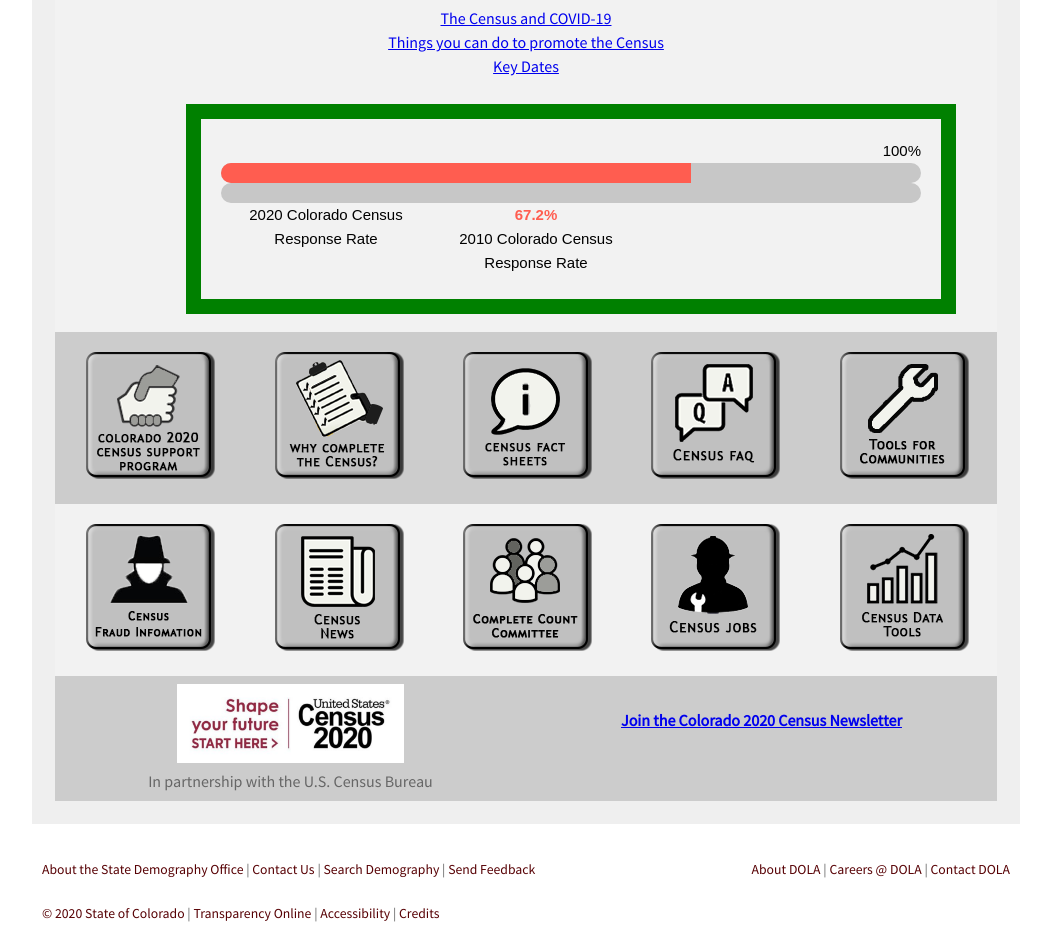
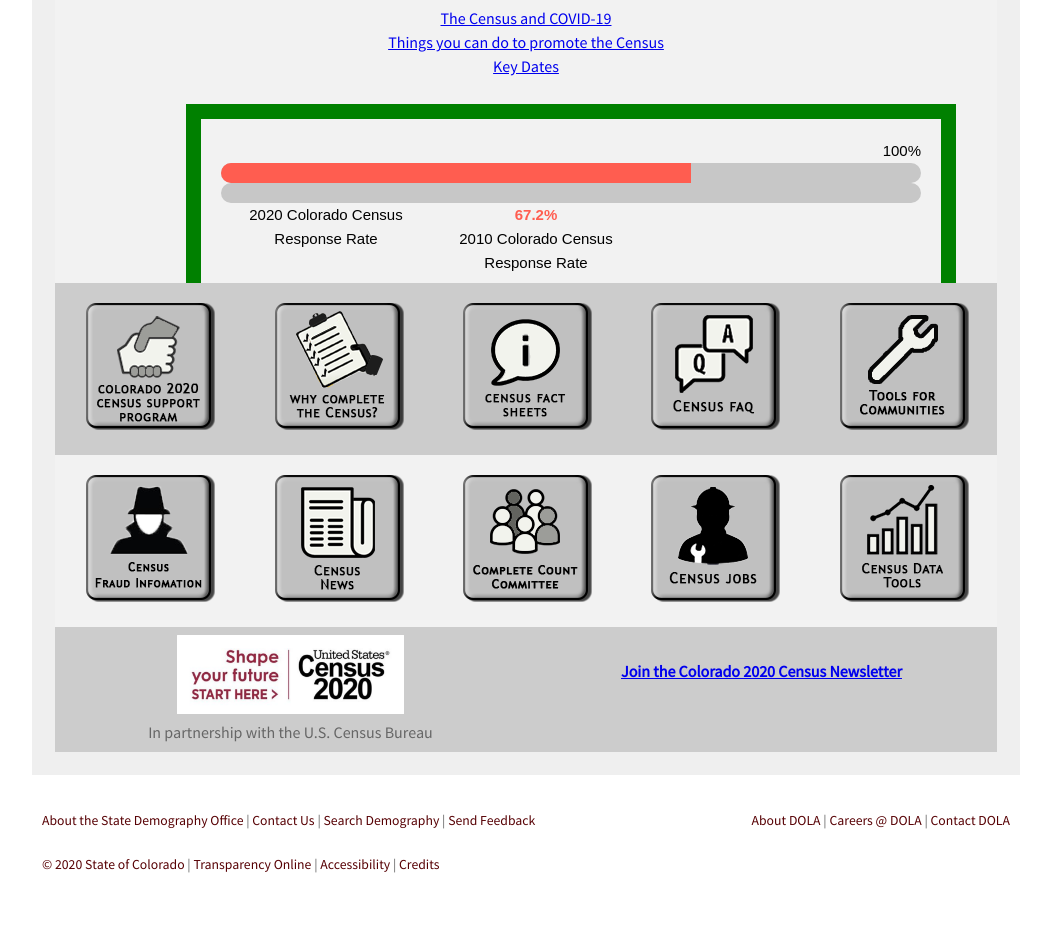
Before and after one commit to TBleess/Website_New, a Jekyll site: the page built from pages/5_CensusACS/census_2020_mainth.html, in a window 1280 px wide. Shown: the part 1180-2126 px from the top of the page, without its empty margins (114-1165 px from the left). Built offline with Jekyll 4.4.1, drawn with Linux system fonts in a browser that asks for light colours; after the commit the page ends 2077 px from its top, so only the background shows below that.

Commit message:
Add files via upload

```diff
--- a/pages/5_CensusACS/census_2020_mainth.html
+++ b/pages/5_CensusACS/census_2020_mainth.html
@@ -77,7 +77,7 @@
   //padding: 20px;
   font-family: arial;
   max-width: 700px;
-  margin: 10px auto 100px;
+  margin: 5px auto 5px;
 }
 
 #goal {
```
